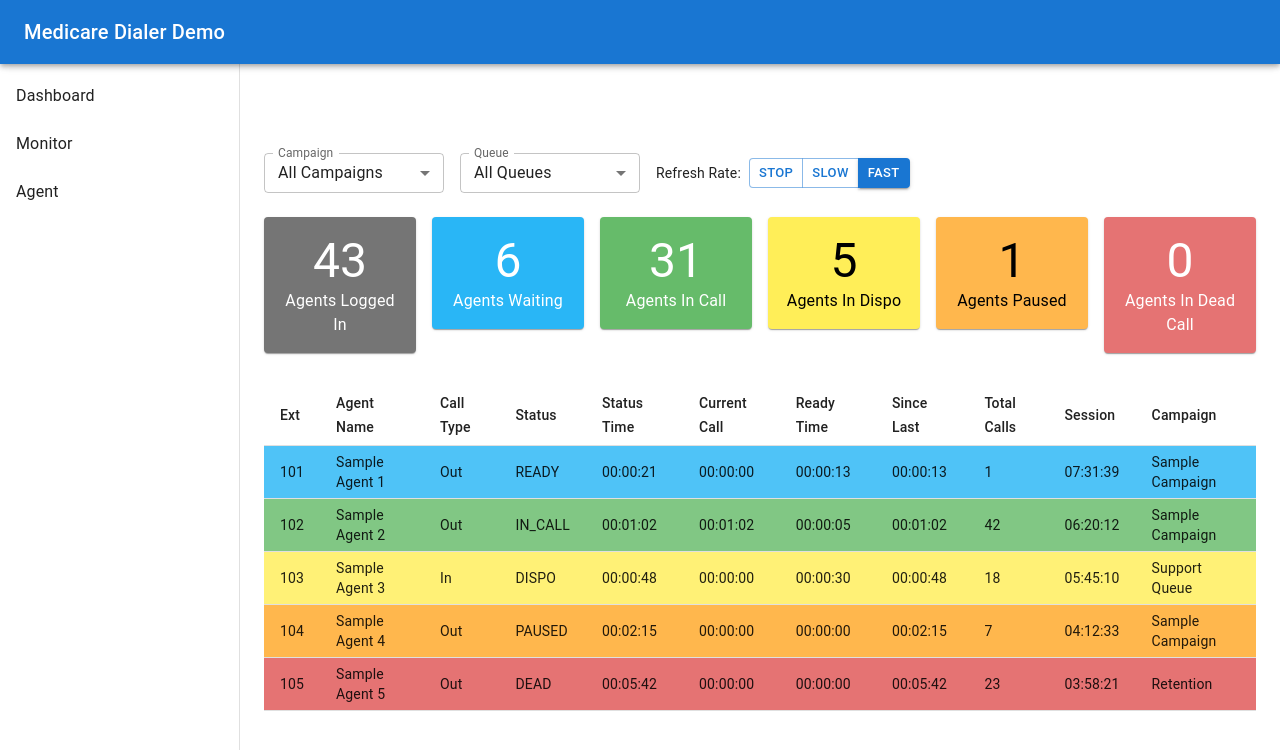
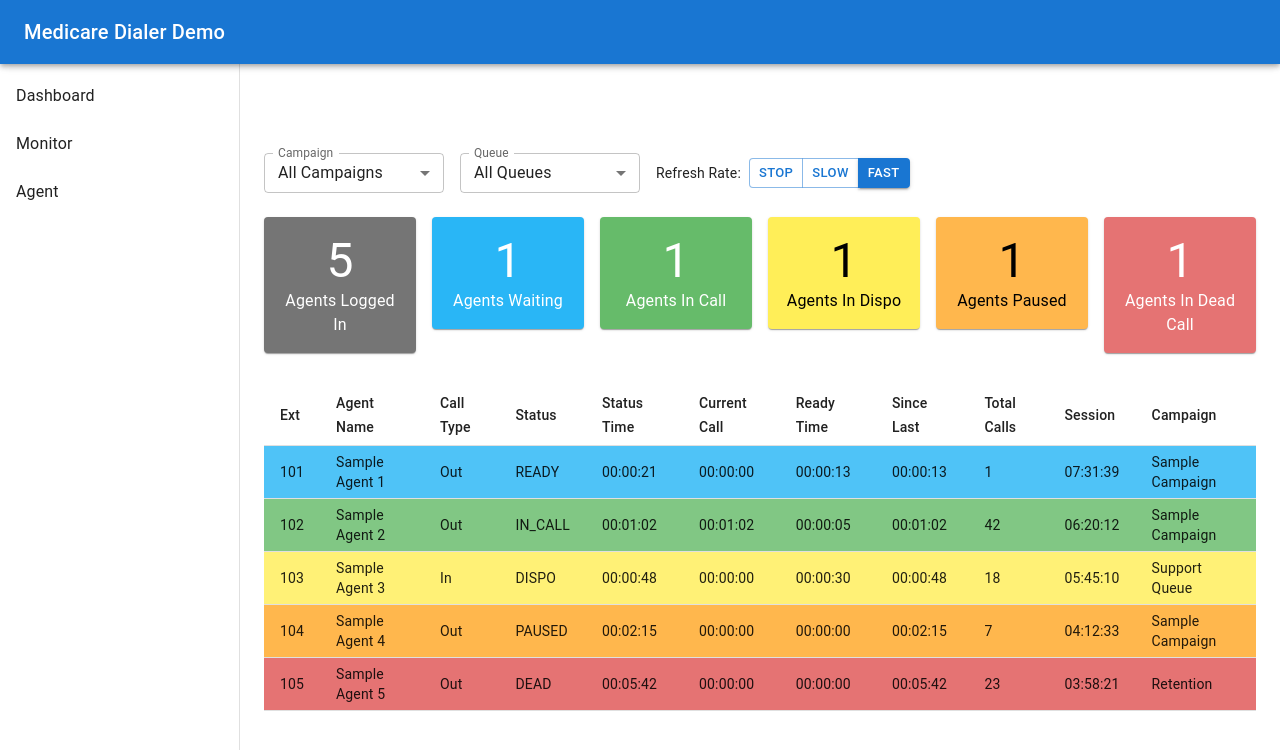
Before and after one commit to keithckramer/medicaredialerdemo, a React (Vite) app: page /monitor in a window 1280 px wide. Shown: the top 750 px of the page. Built offline with nearby package versions, Linux system fonts and the light colour scheme.

Commit message:
Add shared agent store between pages

```diff
--- /dev/null
+++ b/src/context/AgentStore.tsx
@@ -0,0 +1,39 @@
+import { createContext, useContext, useState, type ReactNode } from 'react'
+import {
+  type AgentRow,
+  type AgentStatus,
+  mockAgents as initialAgents,
+} from '../data/mockAgents'
+
+type AgentStoreContextValue = {
+  agents: AgentRow[]
+  setAgentStatus: (extension: string, status: AgentStatus) => void
+}
+
+const AgentStoreContext = createContext<AgentStoreContextValue | undefined>(
+  undefined,
+)
+
+export function AgentStoreProvider({ children }: { children: ReactNode }) {
+  const [agents, setAgents] = useState<AgentRow[]>(initialAgents)
+
+  const setAgentStatus = (extension: string, status: AgentStatus) => {
+    setAgents((prev) =>
+      prev.map((agent) =>
+        agent.extension === extension ? { ...agent, status } : agent,
+      ),
+    )
+  }
+
+  return (
+    <AgentStoreContext.Provider value={{ agents, setAgentStatus }}>
+      {children}
+    </AgentStoreContext.Provider>
+  )
+}
+
+export function useAgentStore() {
+  const ctx = useContext(AgentStoreContext)
+  if (!ctx) throw new Error('useAgentStore must be used within AgentStoreProvider')
+  return ctx
+}
--- a/src/main.tsx
+++ b/src/main.tsx
@@ -6,13 +6,16 @@ import { BrowserRouter } from 'react-router-dom'
 import './index.css'
 import App from './App.tsx'
 import theme from './theme'
+import { AgentStoreProvider } from './context/AgentStore'
 
 createRoot(document.getElementById('root')!).render(
   <StrictMode>
     <ThemeProvider theme={theme}>
       <CssBaseline />
       <BrowserRouter>
-        <App />
+        <AgentStoreProvider>
+          <App />
+        </AgentStoreProvider>
       </BrowserRouter>
     </ThemeProvider>
   </StrictMode>,
--- a/src/pages/AgentCallPage.tsx
+++ b/src/pages/AgentCallPage.tsx
@@ -1,4 +1,5 @@
 // src/pages/AgentCallPage.tsx
+import Grid from '@mui/material/GridLegacy'
 import { useEffect, useState } from 'react'
 import {
   Box,
@@ -9,9 +10,10 @@ import {
   Typography,
   Tabs,
   Tab,
-  Grid,
   TextField,
 } from '@mui/material'
+import { useAgentStore } from '../context/AgentStore'
+import type { AgentStatus } from '../data/mockAgents'
 
 type CallStatus = 'IDLE' | 'DIALING' | 'IN_CALL' | 'HOLD' | 'WRAPUP'
 
@@ -44,6 +46,28 @@ export default function AgentCallPage() {
   const [callStatus, setCallStatus] = useState<CallStatus>('IDLE')
   const [callSeconds, setCallSeconds] = useState(0)
   const [tab, setTab] = useState(0)
+  const agentExtension = '101'
+  const { setAgentStatus } = useAgentStore()
+
+  function mapCallStatusToAgentStatus(callStatus: CallStatus): AgentStatus {
+    switch (callStatus) {
+      case 'IN_CALL':
+        return 'IN_CALL'
+      case 'HOLD':
+        return 'PAUSED'
+      case 'WRAPUP':
+        return 'DISPO'
+      case 'IDLE':
+      case 'DIALING':
+      default:
+        return 'READY'
+    }
+  }
+
+  const setStatus = (next: CallStatus) => {
+    setCallStatus(next)
+    setAgentStatus(agentExtension, mapCallStatusToAgentStatus(next))
+  }
 
   // Simple timer: only runs while IN_CALL
   useEffect(() => {
@@ -58,20 +82,20 @@ export default function AgentCallPage() {
 
   const handleStartCall = () => {
     setCallSeconds(0)
-    setCallStatus('IN_CALL')
+    setStatus('IN_CALL')
   }
 
   const handleHangup = () => {
-    setCallStatus('WRAPUP')
+    setStatus('WRAPUP')
   }
 
   const handleWrapup = () => {
-    setCallStatus('IDLE')
+    setStatus('IDLE')
     setCallSeconds(0)
   }
 
   const handleHold = () => {
-    setCallStatus((prev) => (prev === 'HOLD' ? 'IN_CALL' : 'HOLD'))
+    setStatus(callStatus === 'HOLD' ? 'IN_CALL' : 'HOLD')
   }
 
   const statusColor: Record<CallStatus, 'default' | 'success' | 'warning' | 'error' | 'info'> = {
--- a/src/pages/AgentMonitorPage.tsx
+++ b/src/pages/AgentMonitorPage.tsx
@@ -17,18 +17,8 @@ import {
   TableCell,
 } from '@mui/material'
 import { useState } from 'react'
-import { mockAgents, type AgentStatus } from '../data/mockAgents'
-
-const metrics = {
-  totalCallsPlaced: 91,
-  callsRinging: 21,
-  agentsLoggedIn: 43,
-  agentsWaiting: 6,
-  agentsInCall: 31,
-  agentsInDispo: 5,
-  agentsPaused: 1,
-  agentsInDeadCall: 0,
-}
+import { useAgentStore } from '../context/AgentStore'
+import type { AgentStatus } from '../data/mockAgents'
 
 const statusColors: Record<AgentStatus, string> = {
   READY: '#4FC3F7',
@@ -44,6 +34,19 @@ export default function AgentMonitorPage() {
   const [refreshRate, setRefreshRate] = useState<'stop' | 'slow' | 'fast'>(
     'fast',
   )
+  const { agents } = useAgentStore()
+
+  const countByStatus = (status: AgentStatus) =>
+    agents.filter((a) => a.status === status).length
+
+  const agentMetrics = {
+    agentsLoggedIn: agents.length,
+    agentsWaiting: countByStatus('READY'),
+    agentsInCall: countByStatus('IN_CALL'),
+    agentsInDispo: countByStatus('DISPO'),
+    agentsPaused: countByStatus('PAUSED'),
+    agentsInDeadCall: countByStatus('DEAD'),
+  }
 
   return (
     <Box>
@@ -106,7 +109,7 @@ export default function AgentMonitorPage() {
         <Grid item xs={12} sm={4} md={2}>
           <Paper sx={{ p: 2, bgcolor: '#757575', color: 'white' }}>
             <Typography variant="h3" align="center">
-              {metrics.agentsLoggedIn}
+              {agentMetrics.agentsLoggedIn}
             </Typography>
             <Typography align="center">Agents Logged In</Typography>
           </Paper>
@@ -114,7 +117,7 @@ export default function AgentMonitorPage() {
         <Grid item xs={12} sm={4} md={2}>
           <Paper sx={{ p: 2, bgcolor: '#29b6f6', color: 'white' }}>
             <Typography variant="h3" align="center">
-              {metrics.agentsWaiting}
+              {agentMetrics.agentsWaiting}
             </Typography>
             <Typography align="center">Agents Waiting</Typography>
           </Paper>
@@ -122,7 +125,7 @@ export default function AgentMonitorPage() {
         <Grid item xs={12} sm={4} md={2}>
           <Paper sx={{ p: 2, bgcolor: '#66bb6a', color: 'white' }}>
             <Typography variant="h3" align="center">
-              {metrics.agentsInCall}
+              {agentMetrics.agentsInCall}
             </Typography>
             <Typography align="center">Agents In Call</Typography>
           </Paper>
@@ -130,7 +133,7 @@ export default function AgentMonitorPage() {
         <Grid item xs={12} sm={4} md={2}>
           <Paper sx={{ p: 2, bgcolor: '#ffee58', color: 'black' }}>
             <Typography variant="h3" align="center">
-              {metrics.agentsInDispo}
+              {agentMetrics.agentsInDispo}
             </Typography>
             <Typography align="center">Agents In Dispo</Typography>
           </Paper>
@@ -138,7 +141,7 @@ export default function AgentMonitorPage() {
         <Grid item xs={12} sm={4} md={2}>
           <Paper sx={{ p: 2, bgcolor: '#ffb74d', color: 'black' }}>
             <Typography variant="h3" align="center">
-              {metrics.agentsPaused}
+              {agentMetrics.agentsPaused}
             </Typography>
             <Typography align="center">Agents Paused</Typography>
           </Paper>
@@ -146,7 +149,7 @@ export default function AgentMonitorPage() {
         <Grid item xs={12} sm={4} md={2}>
           <Paper sx={{ p: 2, bgcolor: '#e57373', color: 'white' }}>
             <Typography variant="h3" align="center">
-              {metrics.agentsInDeadCall}
+              {agentMetrics.agentsInDeadCall}
             </Typography>
             <Typography align="center">Agents In Dead Call</Typography>
           </Paper>
@@ -172,7 +175,7 @@ export default function AgentMonitorPage() {
             </TableRow>
           </TableHead>
           <TableBody>
-            {mockAgents.map(agent => (
+            {agents.map((agent) => (
               <TableRow
                 key={agent.extension}
                 sx={{ backgroundColor: statusColors[agent.status] }}
```
